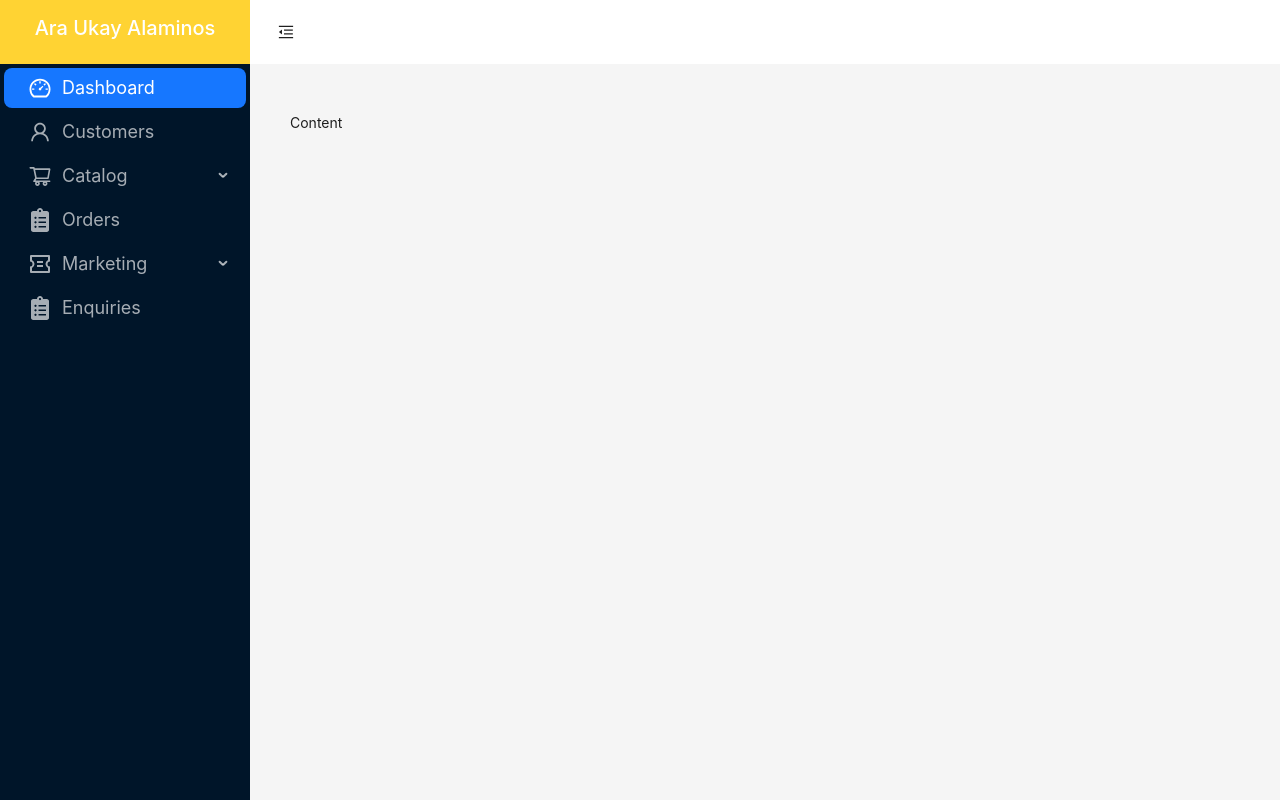
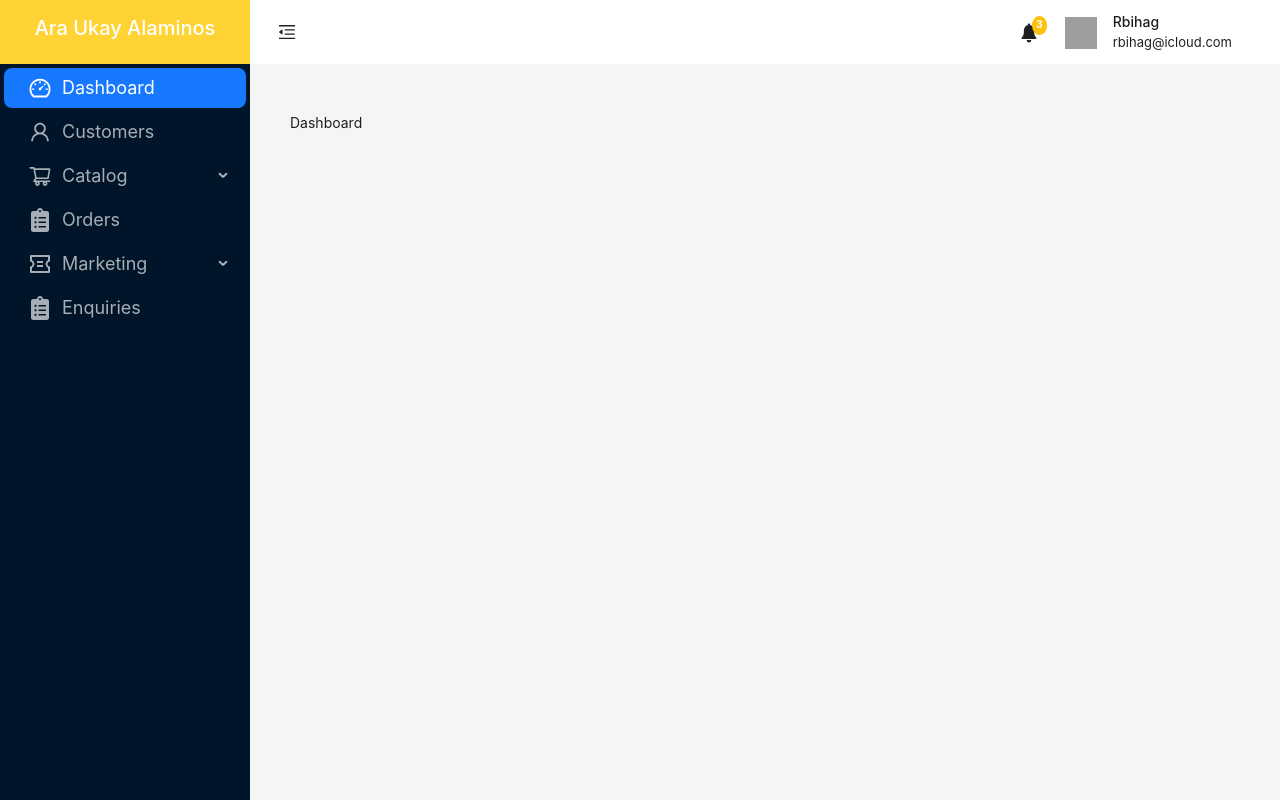
Before and after one commit to Rbihag/ecomm-app-admin, a React (Create React App) app: page /admin in a window 1280 px wide. Built offline with nearby package versions, Linux system fonts and the light colour scheme; grey boxes are pictures that could not be loaded.

Commit message:
dashboard header

```diff
--- a/src/components/MainLayout.js
+++ b/src/components/MainLayout.js
@@ -9,12 +9,15 @@ import {
     AiOutlineUser,
     AiOutlineBgColors,
 } from 'react-icons/ai';
+import { Link } from 'react-router-dom';
+import { Outlet } from 'react-router-dom';
+import { IoIosNotifications } from 'react-icons/io';
 import { RiCouponLine } from "react-icons/ri";
 import { ImBlog } from "react-icons/im";
 import { FaClipboardList } from "react-icons/fa";
 import { SiBrandfolder } from "react-icons/si";
 import { BiCategoryAlt } from "react-icons/bi";
-import { Layout, Menu, Button, theme } from 'antd';
+import { Layout, Menu, theme } from 'antd';
 import { useNavigate } from 'react-router-dom';
 const { Header, Sider, Content } = Layout;
 
@@ -134,22 +137,68 @@ const MainLayout = () => {
                 />
             </Sider>
             <Layout className='site-layout'>
-                <Header className="d-flex justify-content-between ps-1 pe-5"
+                <Header
+                    className="d-flex justify-content-between ps-1 pe-5"
                     style={{
                         padding: 0,
                         background: colorBgContainer,
                     }}
                 >
-                    <Button
-                        type="text"
-                        icon={collapsed ? <MenuUnfoldOutlined /> : <MenuFoldOutlined />}
-                        onClick={() => setCollapsed(!collapsed)}
-                        style={{
-                            fontSize: '16px',
-                            width: 64,
-                            height: 64,
-                        }}
-                    />
+                    {React.createElement(
+                        collapsed ? MenuUnfoldOutlined : MenuFoldOutlined,
+                        {
+                            className: "trigger",
+                            onClick: () => setCollapsed(!collapsed),
+                        }
+                    )}
+                    <div className="d-flex gap-4 align-items-center">
+                        <div className="position-relative">
+                            <IoIosNotifications className="fs-4" />
+                            <span className="badge bg-warning rounded-circle p-1 position-absolute">
+                                3
+                            </span>
+                        </div>
+
+                        <div className="d-flex gap-3 align-items-center dropdown">
+                            <div>
+                                <img
+                                    width={32}
+                                    height={32}
+                                    src="https://res.cloudinary.com/dycuomdir/image/upload/v1690341474/IMG_20220805_132429.jpg_ljurth.png"
+                                    alt=""
+                                />
+                            </div>
+                            <div
+                                role="button"
+                                id="dropdownMenuLink"
+                                data-bs-toggle="dropdown"
+                                aria-expanded="false"
+                            >
+                                <h5 className="mb-0">Rbihag</h5>
+                                <p className="mb-0">rbihag@icloud.com</p>
+                            </div>
+                            <div className="dropdown-menu" aria-labelledby="dropdownMenuLink">
+                                <li>
+                                    <Link
+                                        className="dropdown-item py-1 mb-1"
+                                        style={{ height: "auto", lineHeight: "20px" }}
+                                        to="/"
+                                    >
+                                        View Profile
+                                    </Link>
+                                </li>
+                                <li>
+                                    <Link
+                                        className="dropdown-item py-1 mb-1"
+                                        style={{ height: "auto", lineHeight: "20px" }}
+                                        to="/"
+                                    >
+                                        Signout
+                                    </Link>
+                                </li>
+                            </div>
+                        </div>
+                    </div>
                 </Header>
                 <Content
                     style={{
@@ -158,7 +207,7 @@ const MainLayout = () => {
                         minHeight: 280
                     }}
                 >
-                    Content
+                    <Outlet />
                 </Content>
             </Layout>
         </Layout >
```
